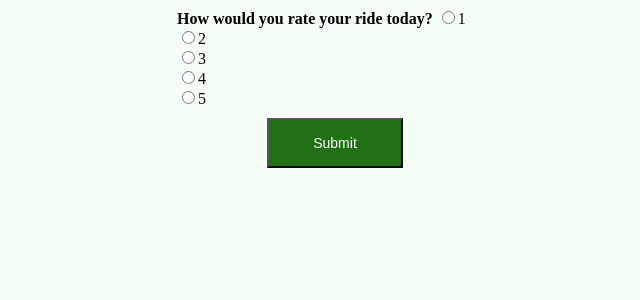
After one commit to estefania-ai/487-ESAARI, a Flask app: template templates/rateride.html in a window 1280 px wide. The commit adds this page. Shown: the top 300 px of the page, without its empty margins (305-945 px from the left). Run offline with Flask 2, Linux system fonts and the light colour scheme; the template is opened without the code that fills it, so the values that code supplies are empty.

Commit message:
adding files

```diff
--- /dev/null
+++ b/templates/rateride.html
@@ -0,0 +1,24 @@
+{% extends 'base.html' %}
+
+{% block head %}
+<title>RATE</title>
+{% endblock %}
+
+{% block body %}
+<div class="content">
+<form action="{{ url_for('')}}" method="POST" class="content" >
+    <b>How would you rate your ride today?</b>
+    <input type="radio" name="driverRideRating" value="1star">1
+    <br>
+    <input type="radio" name="driverRideRating" value="2star">2
+    <br>
+    <input type="radio" name="driverRideRating" value="3star">3
+    <br>
+    <input type="radio" name="driverRideRating" value="4star">4
+    <br>
+    <input type="radio" name="driverRideRating" value="5star">5
+    <br>
+    <button type="submit" value="passengerRating">Submit</button>
+</form>
+</div>
+{% endblock %}
```
Also changed, not shown: templates/requestride.html (+11 -1 lines).
